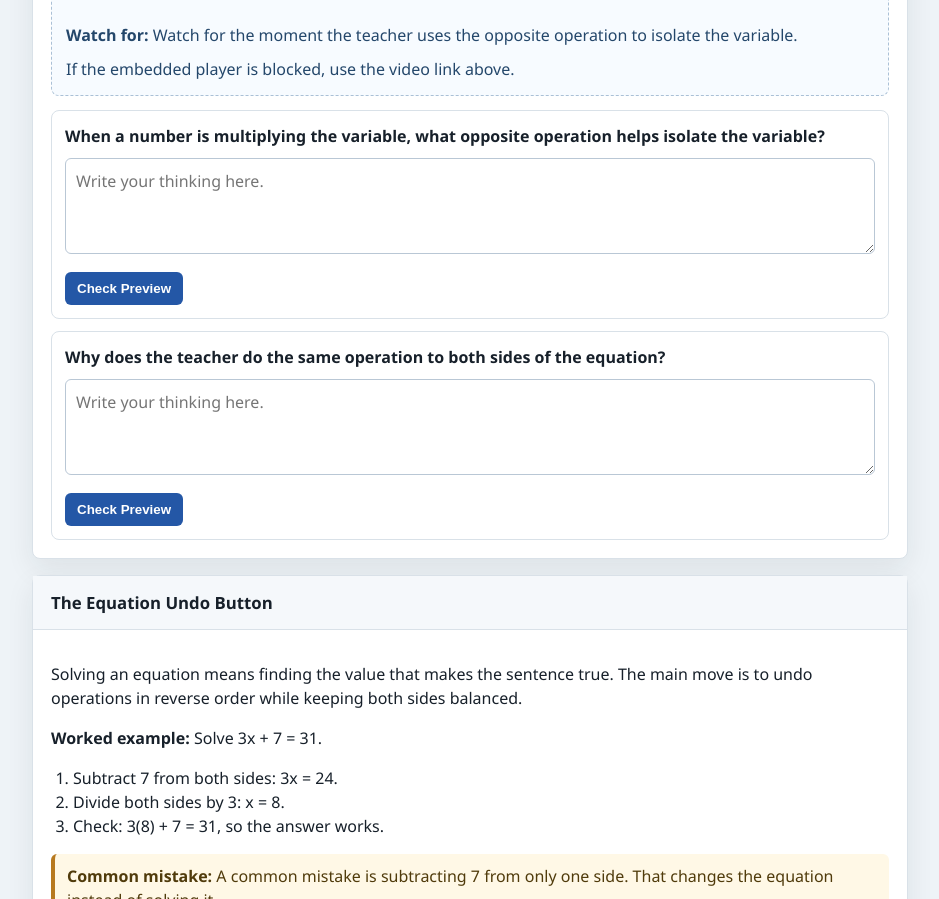
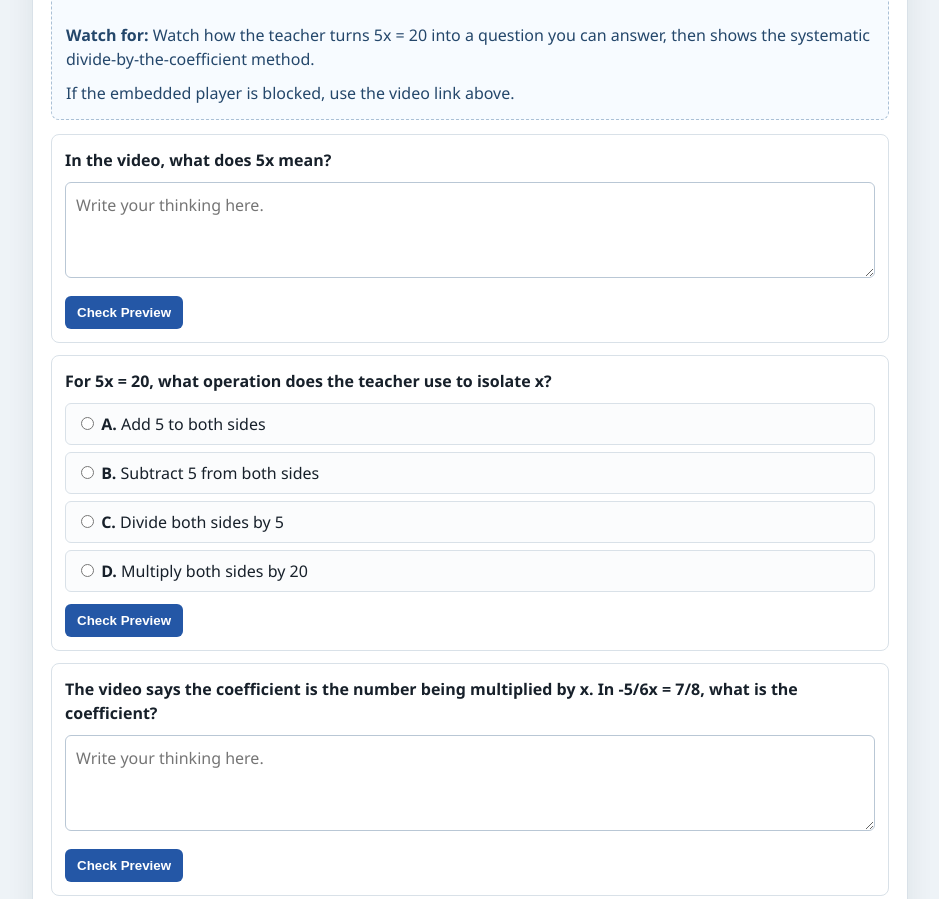
Before and after one commit to bbuchler/caaspp-math-grade-11, a plain HTML site: page course-package/preview.html in a window 1280 px wide. Shown: the part 1580-2479 px from the top of the page, without its empty margins (336-1275 px from the left). Drawn offline with Linux system fonts and the light colour scheme.

Commit message:
Use YouTube embed and transcript questions for lesson 1

```diff
--- a/course-package/lessons/lesson-01.json
+++ b/course-package/lessons/lesson-01.json
@@ -32,30 +32,53 @@
     {
       "id": "video",
       "type": "video",
-      "title": "Watch: Linear equations 1",
+      "title": "Watch: Level one linear equations",
       "video": {
-        "provider": "khanacademy",
-        "url": "https://www.khanacademy.org/video/algebra-linear-equations-1",
+        "provider": "youtube",
+        "url": "https://www.youtube.com/watch?v=bAerID24QJ0",
+        "embedUrl": "https://www.youtube.com/embed/bAerID24QJ0",
         "sourceRef": "V1",
         "transcriptRequired": true
       },
-      "watchFor": "Watch for the moment the teacher uses the opposite operation to isolate the variable.",
+      "watchFor": "Watch how the teacher turns 5x = 20 into a question you can answer, then shows the systematic divide-by-the-coefficient method.",
       "contextQuestions": [
         {
           "id": "l1-vq1",
           "type": "short_answer",
-          "prompt": "When a number is multiplying the variable, what opposite operation helps isolate the variable?",
-          "answer": "division",
+          "prompt": "In the video, what does 5x mean?",
+          "answer": "5 times x",
           "grading": "deterministic",
-          "feedback": "Use division to undo multiplication."
+          "feedback": "The video explains that a number written next to a variable means multiplication, so 5x means 5 times x."
         },
         {
           "id": "l1-vq2",
+          "type": "multiple_choice",
+          "prompt": "For 5x = 20, what operation does the teacher use to isolate x?",
+          "options": [
+            {"value": "A", "text": "Add 5 to both sides"},
+            {"value": "B", "text": "Subtract 5 from both sides"},
+            {"value": "C", "text": "Divide both sides by 5"},
+            {"value": "D", "text": "Multiply both sides by 20"}
+          ],
+          "answer": "C",
+          "grading": "deterministic",
+          "feedback": "The coefficient is 5, so divide both sides by 5 to get x = 4."
+        },
+        {
+          "id": "l1-vq3",
           "type": "short_answer",
-          "prompt": "Why does the teacher do the same operation to both sides of the equation?",
+          "prompt": "The video says the coefficient is the number being multiplied by x. In -5/6x = 7/8, what is the coefficient?",
+          "answer": "-5/6",
+          "grading": "deterministic",
+          "feedback": "The coefficient is -5/6 because that is the number multiplying x."
+        },
+        {
+          "id": "l1-vq4",
+          "type": "short_answer",
+          "prompt": "Why does the teacher check the answer by substituting it back into the original equation?",
           "grading": "ai_rubric",
           "rubricId": "math-explanation-3",
-          "feedback": "A strong answer says that keeping both sides balanced preserves the equality."
+          "feedback": "A strong answer says checking proves the solution makes the original equation true."
         }
       ]
     },
--- a/course-package/preview.html
+++ b/course-package/preview.html
@@ -484,7 +484,7 @@
 
     function renderInfographic(lessonId) {
       const map = {
-        "01": "media/infographics/inf-01-equation-undo.svg",
+        "01": "media/infographics/lesson-01-undo-the-equation-guide.png",
         "02": "media/infographics/inf-02-inequality-graph.svg",
         "03": "media/infographics/inf-03-four-forms.svg",
         "04": "media/infographics/inf-04-slope-intercept.svg",
```
Also changed, not shown: 6 other files.
